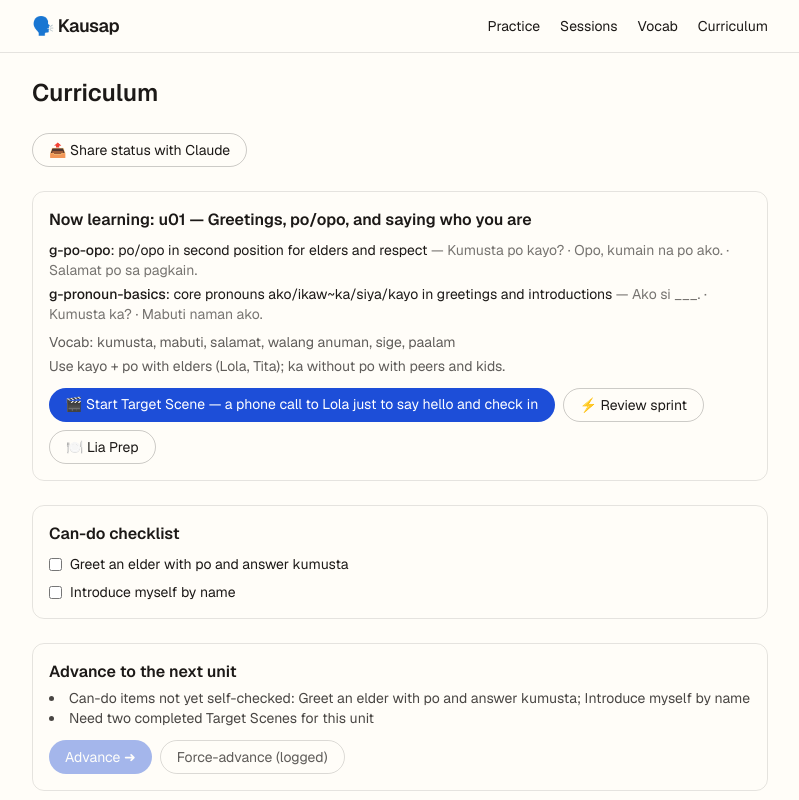
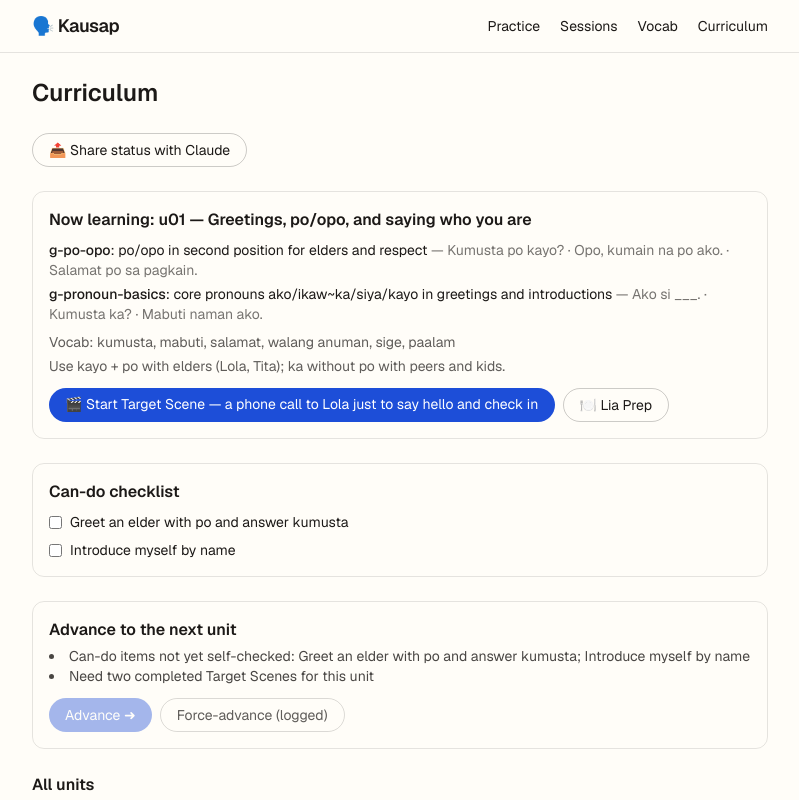
Before and after one commit to willjennings/polar-bauhaus, a Next.js app: page /curriculum in a window 1280 px wide. Shown: the top 800 px of the page, without its empty margins (240-1039 px from the left). Built offline with nearby package versions, Linux system fonts and the light colour scheme.

Commit message:
fix: guard empty review sprints, seed rotation on failure, and clipboard errors
Co-Authored-By: Claude Fable 5 <noreply@anthropic.com>
Claude-Session: https://claude.ai/code/session_01NVp8GDKDnELTvse7Leu9on

```diff
--- a/app/curriculum/page.tsx
+++ b/app/curriculum/page.tsx
@@ -6,6 +6,7 @@ import { CURRICULUM, defaultLevelForUnit, getUnit, pickSeed, unitIndex } from "@
 import { advanceUnit, canAdvance, loadLearnerState, saveLearnerState, type LearnerState } from "@/lib/learner";
 import { buildStatusMarkdown } from "@/lib/exportStatus";
 import { useHydrated } from "@/lib/useHydrated";
+import { dueItems } from "@/lib/srs";
 
 export default function CurriculumPage() {
   const hydrated = useHydrated();
@@ -13,12 +14,13 @@ export default function CurriculumPage() {
   const learner = state ?? (hydrated ? loadLearnerState() : null);
   if (!learner) return <p className="animate-pulse text-sm opacity-60">Loading…</p>;
 
-  const unit = getUnit(learner.currentUnit)!;
+  const unit = getUnit(learner.currentUnit) ?? CURRICULUM[0];
   const currentIdx = unitIndex(learner.currentUnit);
   const gate = canAdvance(learner);
   const checks = learner.canDoChecks[unit.id] ?? unit.canDo.map(() => false);
   const nextSeed = pickSeed(unit.id, learner.lastSeedId);
   const level = defaultLevelForUnit(unit.id);
+  const hasDue = dueItems(learner.vocabSrs, Date.now(), 1).length > 0;
 
   const update = (next: LearnerState) => {
     saveLearnerState(next);
@@ -41,7 +43,12 @@ export default function CurriculumPage() {
       <h1 className="text-2xl font-semibold">Curriculum</h1>
       <button
         onClick={async () => {
-          await navigator.clipboard.writeText(buildStatusMarkdown(learner, Date.now()));
+          try {
+            await navigator.clipboard.writeText(buildStatusMarkdown(learner, Date.now()));
+          } catch {
+            window.alert("Copy failed — select and copy manually.");
+            return;
+          }
           window.alert("Status copied — paste it into a Claude chat.");
         }}
         className="self-start rounded-full border border-black/20 px-4 py-1.5 text-sm dark:border-white/20"
@@ -72,7 +79,7 @@ export default function CurriculumPage() {
               🎬 Start Target Scene — {nextSeed.setting}
             </Link>
           )}
-          {nextSeed && (
+          {nextSeed && hasDue && (
             <Link
               href={`/practice/seed?seed=${nextSeed.id}&mode=review&level=${level}`}
               className="rounded-full border border-black/20 px-4 py-1.5 text-sm dark:border-white/20"
--- a/app/lia-prep/page.tsx
+++ b/app/lia-prep/page.tsx
@@ -35,9 +35,14 @@ export default function LiaPrepPage() {
 
   const copy = async () => {
     if (!prompts) return;
-    await navigator.clipboard.writeText(
-      prompts.map((p) => `• ${p.tagalog}\n  (${p.english})`).join("\n")
-    );
+    try {
+      await navigator.clipboard.writeText(
+        prompts.map((p) => `• ${p.tagalog}\n  (${p.english})`).join("\n")
+      );
+    } catch {
+      window.alert("Copy failed — select and copy manually.");
+      return;
+    }
     setCopied(true);
     setTimeout(() => setCopied(false), 2000);
   };
--- a/app/practice/[scenarioId]/page.tsx
+++ b/app/practice/[scenarioId]/page.tsx
@@ -109,7 +109,6 @@ function Practice() {
     const reviewItems =
       mode === "review" ? dueItems(learner.vocabSrs, Date.now(), 12) : undefined;
     reviewItemsRef.current = reviewItems;
-    if (seedHit) saveLearnerState({ ...learner, lastSeedId: seedHit.seed.id });
     try {
       await session.connect({
         scenarioId: scenario.id,
@@ -122,6 +121,7 @@ function Practice() {
         reviewItems,
         seedId: seedHit?.seed.id,
       });
+      if (seedHit) saveLearnerState({ ...learner, lastSeedId: seedHit.seed.id });
     } catch (err) {
       setStatus("error");
       setStatusDetail(err instanceof Error ? err.message : "Could not start the session.");
--- a/lib/curriculumPrompt.ts
+++ b/lib/curriculumPrompt.ts
@@ -62,7 +62,7 @@ Engineer natural in-scene openings — a request, a question that requires the f
 This scene exists to elicit the current unit's grammar. For each target, engineer at least 3 natural chances for the learner to produce it:
 ${unit.grammarTargets.map((t) => `- ${t.id}: "${t.pattern}"`).join("\n")}
 Stay fully in character; the engineering hides inside the scene. Keep your turns extra short so the learner talks more.`;
-  } else if (ctx.mode === "review") {
+  } else if (ctx.mode === "review" && (ctx.reviewItems ?? []).length > 0) {
     mode = `
 ## Session mode: REVIEW SPRINT (about 5 minutes)
 
```
Also changed, not shown: 1 other file (tests, documents, lock files or other folders).
